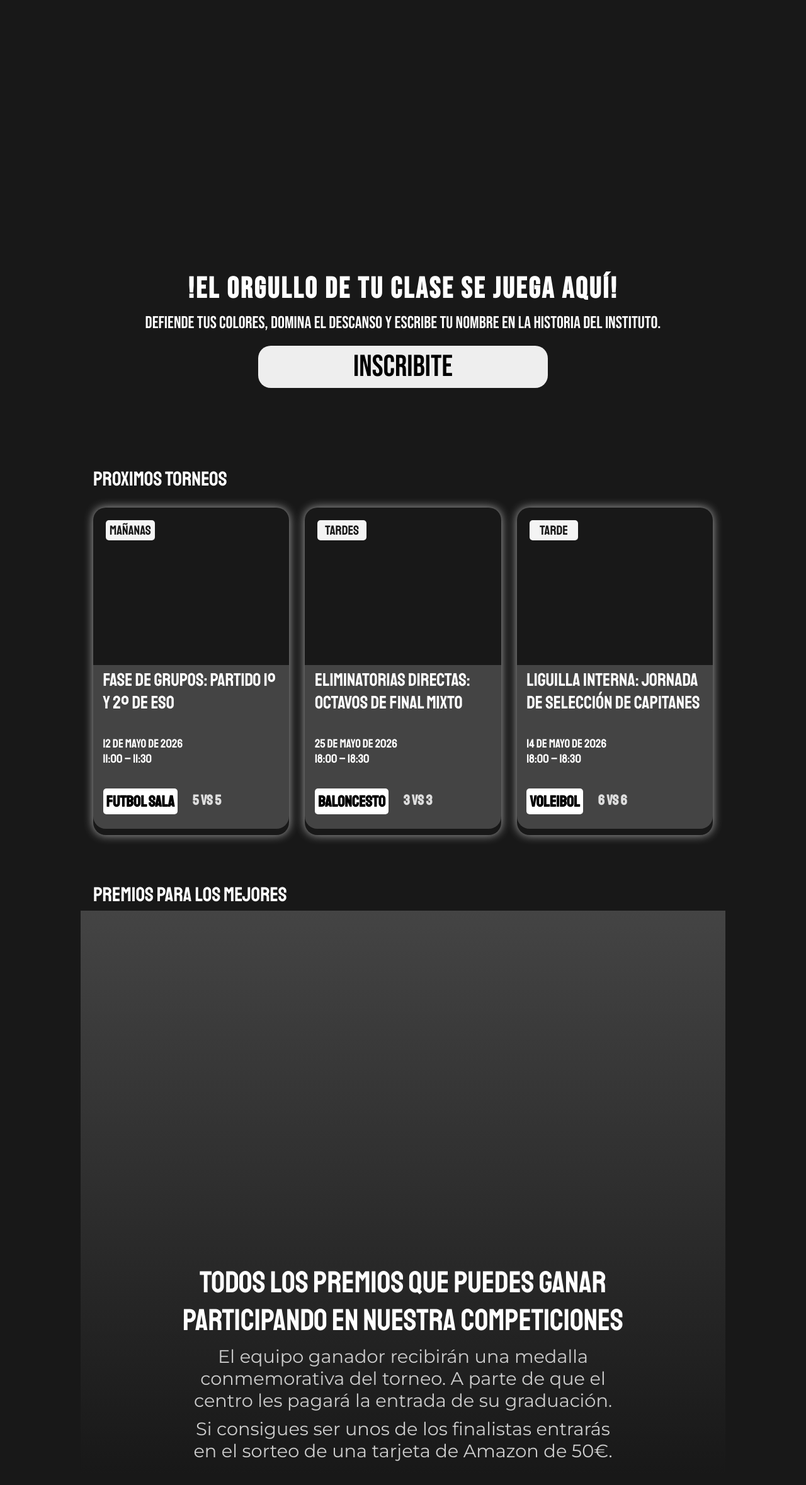
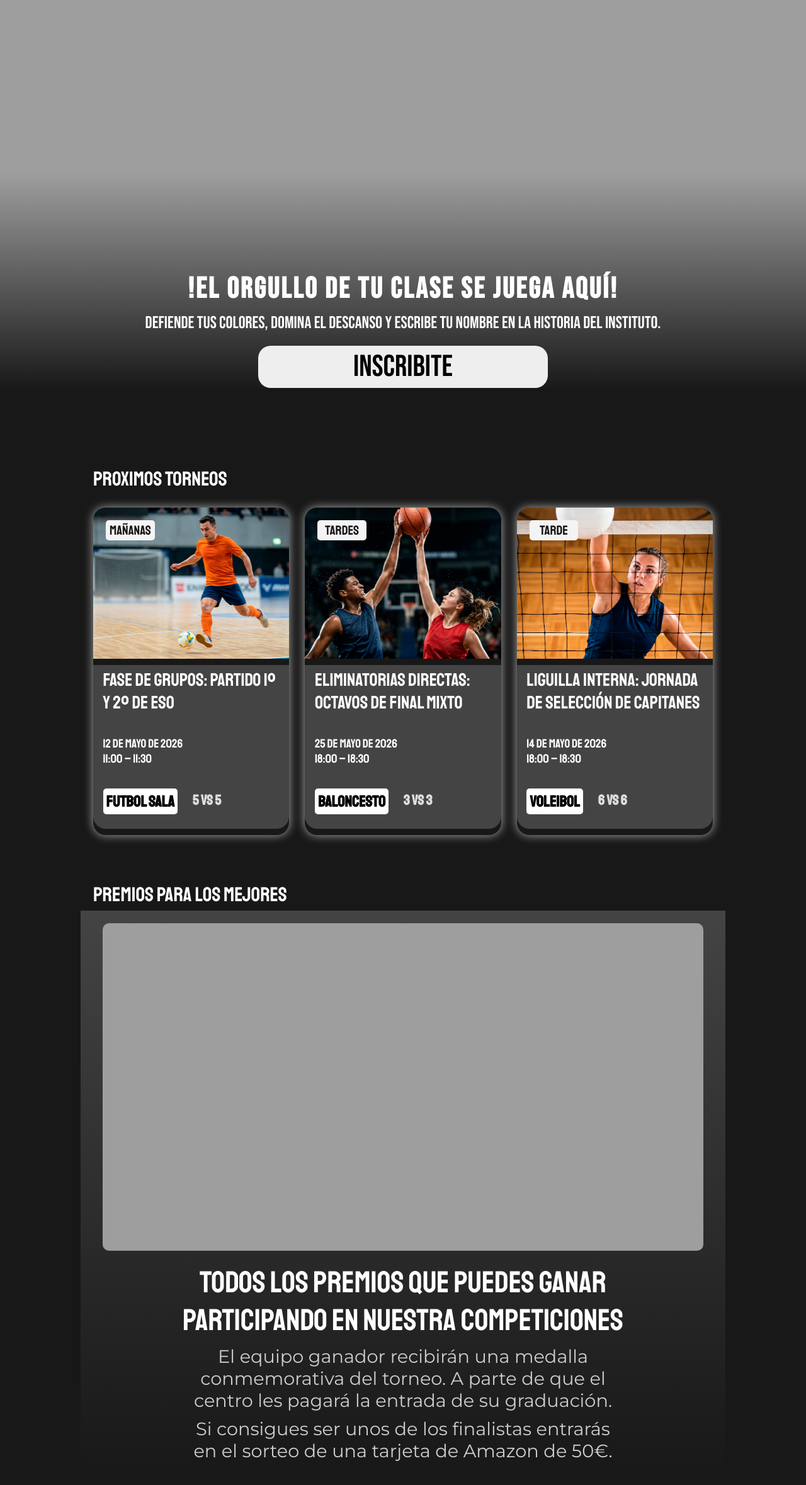
Before and after one commit to PabloCebrianSanchez/WebResponsive, a plain HTML site: page index.html in a window 1280 px wide. Shown: the part 94-2452 px from the top of the page at 63% size. Drawn offline with Linux system fonts and the light colour scheme; the site is published under a folder, as on GitHub Pages, so addresses that start at the root find nothing.

Commit message:
fix: enlaces imagenes css

```diff
--- a/css/styles.css
+++ b/css/styles.css
@@ -116,7 +116,7 @@ label {
     flex-direction: column;
     background-image:
     linear-gradient(to top, #181818 12% , #0000 60%),
-    url('/img/bg_hor_inicio.png');
+    url('../img/bg_hor_inicio.png');
     background-color: #181818;
     background-position: 51% -300%;
     background-size: 300%;
@@ -229,14 +229,14 @@ label {
     position: relative;
 }
 .torneo__img1 {
-    background-image: url(/img/futsal_img.png);
+    background-image: url(../img/futsal_img.png);
 }
 .torneo__img2 {
-    background-image: url(/img/baloncesto_img.png);
+    background-image: url(../img/baloncesto_img.png);
     background-position: 50% 50%;
 }
 .torneo__img3 {
-    background-image: url(/img/volleyball_img.png);
+    background-image: url(../img/volleyball_img.png);
 }
 
 .torneo--turno {
@@ -309,7 +309,7 @@ label {
 }
 
 .seccion2--img {
-    background-image: url(/img/premios.png);
+    background-image: url(../img/premios.png);
     margin: auto;
     margin-bottom: 10px;
     width: 95%;
@@ -731,17 +731,17 @@ footer {
 }
 
 .premio--img1 {
-    background: url(/img/1er_puesto.jpg);
+    background: url(../img/1er_puesto.jpg);
     background-position: center;
     background-size: cover;
 }
 .premio--img2 {
-    background: url(/img/2er_puesto.jpg);
+    background: url(../img/2er_puesto.jpg);
     background-position: center;
     background-size: cover;
 }
 .premio--img3 {
-    background: url(/img/3er_puesto.png);
+    background: url(../img/3er_puesto.png);
     background-position: center;
     background-size: cover;
 }
```
